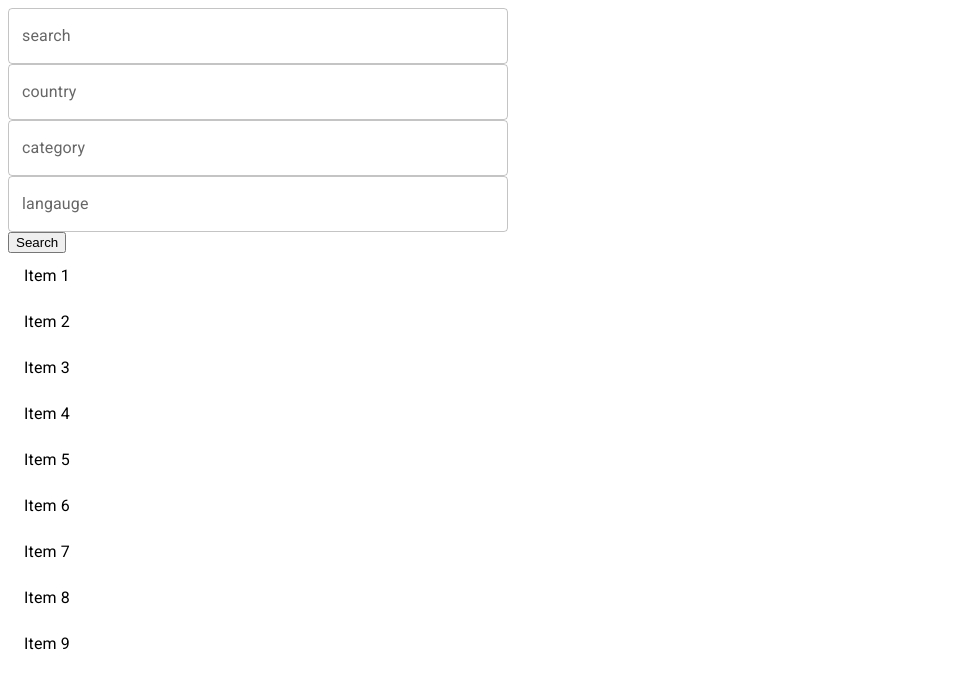
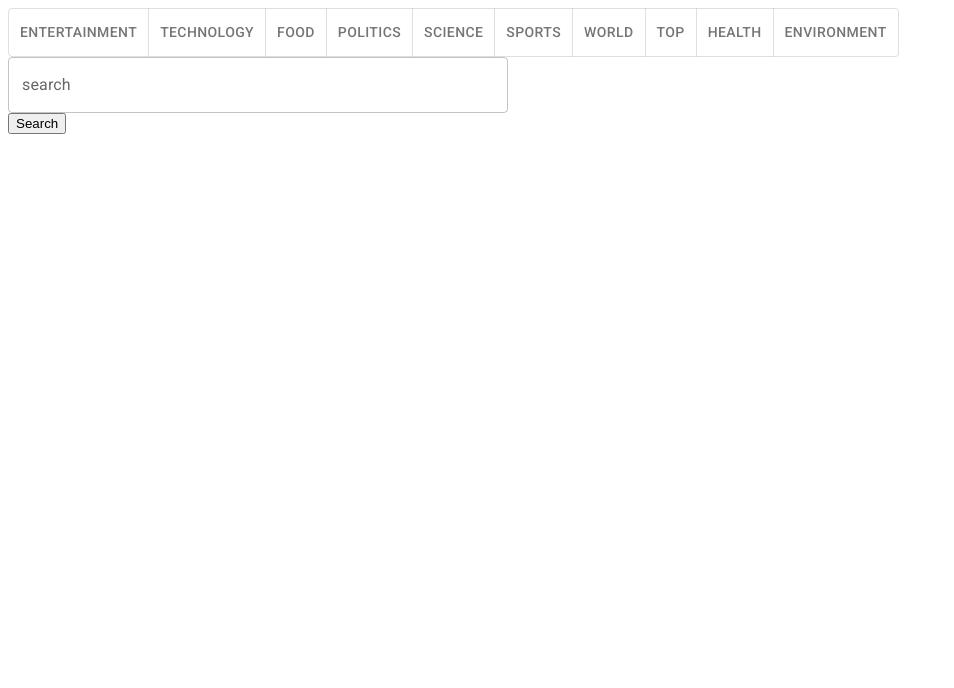
Before and after one commit to hg-torres/news-finder, a React (Create React App) app in the folder news-finder/client/: page / in a window 1280 px wide. Shown: the top 688 px of the page, without its empty margins (0-954 px from the left). Built offline with nearby package versions, Linux system fonts and the light colour scheme.

Commit message:
switching to toggle buttons

```diff
--- /dev/null
+++ b/news-finder/client/src/components/ButtonGroup/index.js
@@ -0,0 +1 @@
+export { default } from './ButtonGroup.js'
--- a/news-finder/client/src/components/SelectBox/SelectBox.js
+++ b/news-finder/client/src/components/SelectBox/SelectBox.js
@@ -2,15 +2,13 @@ import * as React from 'react';
 import TextField from '@mui/material/TextField';
 import Stack from '@mui/material/Stack';
 import Box from '@mui/material/Box';
-import { useState,useEffect } from 'react'
+import { useState, useEffect } from 'react'
 
 export default function SelectBox({ searchText }) {
 
   const [news, setNews] = useState([])
-  const [searchState, setSearchState] = useState({search: '', category: '', country: '', language: ''})
+  const [searchState, setSearchState] = useState({search: '', category: ''})
   const [categoryState, setCategoryState] = useState('')
-  const [countryState, setCountryState] = useState('')
-  const [languageState, setLanguageState] = useState('')
   const [isLoading, setIsLoading] = useState(true)
 
   const handleInputChange = ({ target: { name, value } }) => {
@@ -19,14 +17,14 @@ export default function SelectBox({ searchText }) {
 
   const handleSearch = async (e) => {
     e.preventDefault()
-    console.log(searchState, countryState, categoryState, languageState, `https://newsdata.io/api/1/news?apikey=pub_4031193b8e4e6a29a91c4ed164279d46890f&q=${searchState.search}&country=${countryState.country}&language=${languageState.language}&category=${categoryState.category}`)
+    console.log(searchState, categoryState)
 
     //         searchText(text)
     // }
     //     const fetchNews = async () => {
   //   try {
   //     const res = await fetch(
-  //       `https://newsdata.io/api/1/news?apikey=pub_4031193b8e4e6a29a91c4ed164279d46890f&q=${searchState}&country=${countryState}&language=${languageState}&category=${categoryState}`
+  //       `https://newsdata.io/api/1/news?apikey=pub_4031193b8e4e6a29a91c4ed164279d46890f&q=${searchState}&country=us&language=en&category=${categoryState}`
   //     )
   //     const news = await res.json()
   //     console.log(news)
@@ -55,66 +53,7 @@ export default function SelectBox({ searchText }) {
 
       >
         <TextField name="search" onChange={handleInputChange} fullWidth label="search" id="keyword" />
-        <TextField name="country" onChange={handleInputChange} fullWidth label="country" id="fullWidth" />
-        <TextField name="category" onChange={handleInputChange} fullWidth label="category" id="fullWidth" />
-        <TextField name="language" onChange={handleInputChange} fullWidth label="langauge" id="fullWidth" />
 
-        {/* <Autocomplete
-        multiple
-        name="country"
-        id="tags-standard"
-        options={countrySelection}
-        getOptionLabel={(option) => option.country}
-        defaultValue={[countrySelection[70]]}
-        onChange={handleInputChange}
-        renderInput={(params) => (
-          <TextField
-            {...params}
-            variant="standard"
-            label="country"
-            placeholder="Country"
-            name= "country"
-            // value={countryState}
-            onChange={handleInputChange}
-          />
-        )}
-      />
-      <Autocomplete
-        multiple
-        id="tags-outlined"
-        options={categorySelection}
-        getOptionLabel={(option) => option.category}
-        defaultValue={[categorySelection[1]]}
-        onChange={(e) => setCategoryState(e.target.value)}
-        filterSelectedOptions
-        renderInput={(params) => (
-          <TextField
-            {...params}
-            label="categories"
-            placeholder="Categories"
-            value={categoryState}
-            onChange={(e) => setCategoryState(e.target.value)}
-          />
-        )}
-      />
-      <Autocomplete
-        multiple
-        id="tags-outlined"
-        options={languageSelection}
-        getOptionLabel={(option) => option.language}
-        defaultValue={[languageSelection[7]]}
-        onChange={(e) => setLanguageState(e.target.value)}
-        filterSelectedOptions
-        renderInput={(params) => (
-          <TextField
-            {...params}
-            label="language"
-            placeholder="Language"
-            value={languageState}
-            onChange={(e) => setLanguageState(e.target.value)}
-          />
-        )}
-      /> */}
        <button type="submit">Search</button>
       </Box>
 
--- /dev/null
+++ b/news-finder/client/src/components/ToggleButton/ToggleButton.js
@@ -0,0 +1,51 @@
+import * as React from 'react';
+import ToggleButton from '@mui/material/ToggleButton';
+import ToggleButtonGroup from '@mui/material/ToggleButtonGroup';
+import {useState} from 'react'
+
+export default function ToggleButtonsMultiple() {
+  const [formats, setFormats] = useState('')
+  const handleFormat = (event, newFormats) => {
+    setFormats(newFormats);
+  };
+
+  return (
+    <ToggleButtonGroup
+      value={formats}
+      onChange={handleFormat}
+      aria-label="text formatting"
+    >
+      <ToggleButton value="entertainment">
+        Entertainment
+      </ToggleButton>
+      <ToggleButton value="technology">
+        Technology
+        </ToggleButton>
+        <ToggleButton value="food">
+        Food
+        </ToggleButton>
+        <ToggleButton value="politics">
+        Politics
+        </ToggleButton>
+        <ToggleButton value="science">
+        Science
+        </ToggleButton>
+        <ToggleButton value="sports">
+        Sports
+        </ToggleButton>
+        <ToggleButton value="world">
+        World
+        </ToggleButton>
+        <ToggleButton value="top">
+        Top
+        </ToggleButton>
+        <ToggleButton value="health">
+        Health
+        </ToggleButton>
+        <ToggleButton value="environment">
+        Environment
+        </ToggleButton>
+
+    </ToggleButtonGroup>
+  );
+}
--- /dev/null
+++ b/news-finder/client/src/components/ToggleButton/index.js
@@ -0,0 +1 @@
+export {default} from './ToggleButton.js'
--- a/news-finder/client/src/pages/Home/Home.js
+++ b/news-finder/client/src/pages/Home/Home.js
@@ -1,11 +1,13 @@
 import SelectBox from "../../components/SelectBox/SelectBox"
-import VirtualizedList from "../../components/List/List"
+import ToggleButton from "../../components/ToggleButton/ToggleButton"
+
 
 const Home = () => {
   return (
     <>
+     <ToggleButton />
       <SelectBox />
-      <VirtualizedList />
+
     </>
   )
 }
```
Also changed, not shown: news-finder/client/src/components/ButtonGroup/ButtonGroup.js (added, +46 -0 lines).
